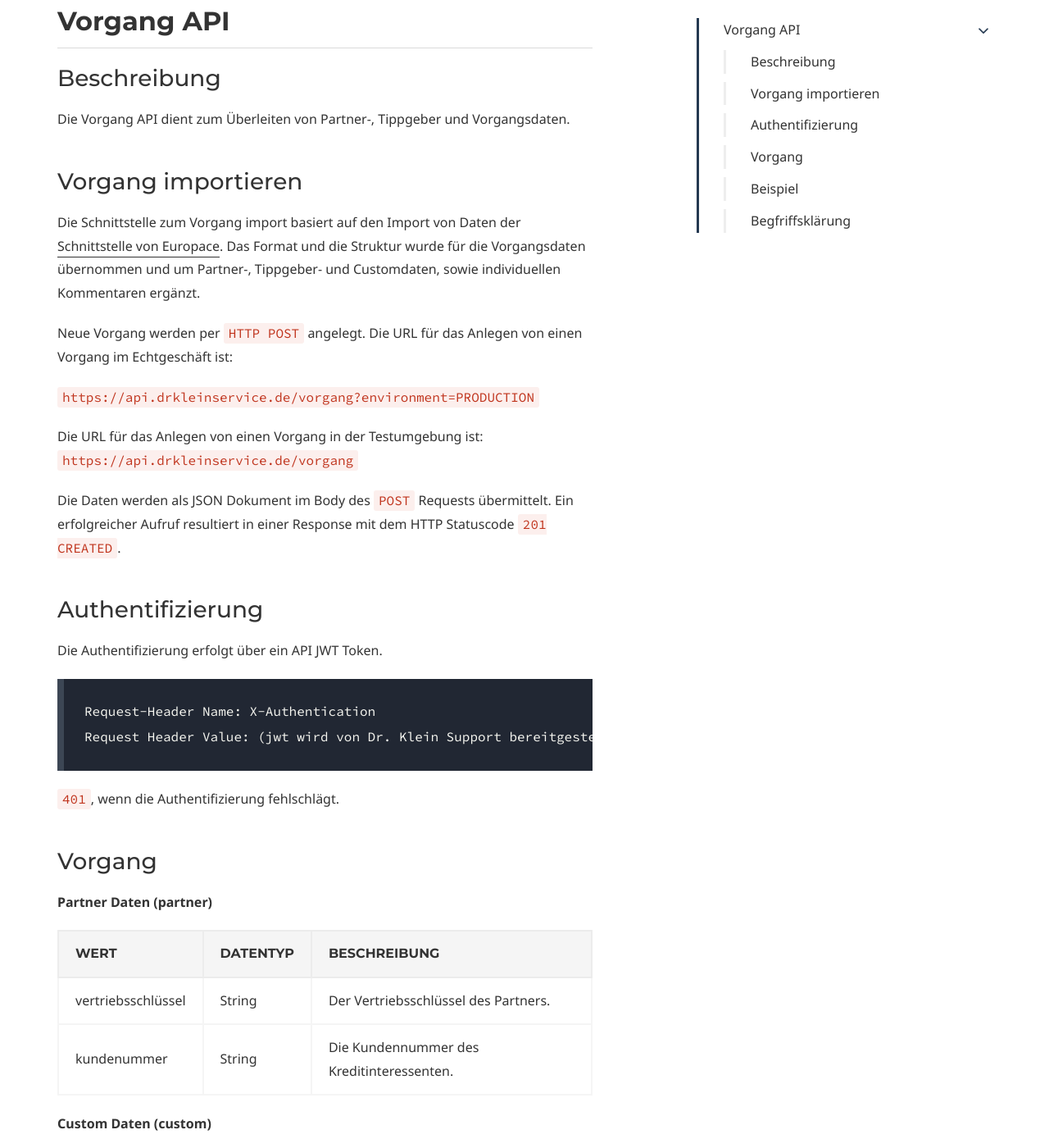
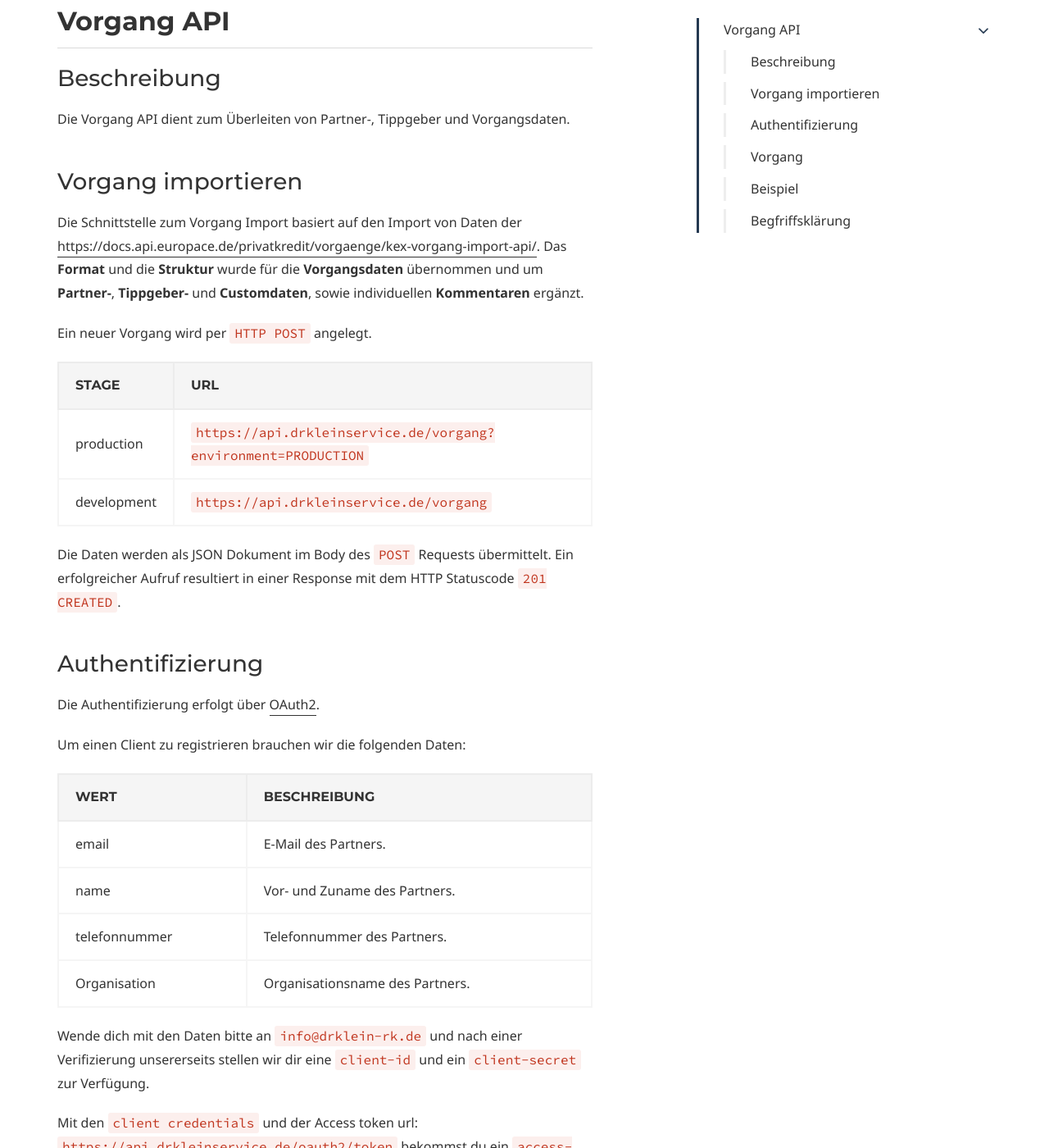
Before and after one commit to drklein-rk/api-drkleinrk, a Jekyll site: the page built from vorgangapi.md, in a window 1280 px wide and 1400 px high, scrolled down 558 px. Shown: the whole window at 82% size. Built offline with Jekyll 4.4.1, drawn with Linux system fonts in a browser that asks for light colours; some web fonts are replaced; some of the changed text lies outside the part shown.

Commit message:
API Dokumentation V1 finalisiert.

````diff
--- a/vorgangapi.md
+++ b/vorgangapi.md
@@ -19,30 +19,54 @@ Die Vorgang API dient zum Überleiten von Partner-, Tippgeber und Vorgangsdaten.
 
 ### Vorgang importieren
 
-Die Schnittstelle zum Vorgang import basiert auf den Import von Daten der [Schnittstelle von Europace](`https://docs.api.europace.de/privatkredit/vorgaenge/kex-vorgang-import-api/`).
-Das Format und die Struktur wurde für die Vorgangsdaten übernommen und um Partner-, Tippgeber- und Customdaten, sowie individuellen Kommentaren ergänzt.
+Die Schnittstelle zum Vorgang Import basiert auf den Import von Daten der <a href="Schnittstelle von Europace" target="_blank">https://docs.api.europace.de/privatkredit/vorgaenge/kex-vorgang-import-api/</a>.
+Das **Format** und die **Struktur** wurde für die **Vorgangsdaten** übernommen und um **Partner-**, **Tippgeber-** und **Customdaten**, sowie individuellen **Kommentaren** ergänzt.
 
-Neue Vorgang werden per `HTTP POST` angelegt. Die URL für das Anlegen von einen Vorgang im Echtgeschäft ist:
+Ein neuer Vorgang wird per `HTTP POST` angelegt.
 
-`https://api.drkleinservice.de/vorgang?environment=PRODUCTION`
+| Stage | Url |
+| :---- | --- |
+| production | `https://api.drkleinservice.de/vorgang?environment=PRODUCTION` |
+| development | `https://api.drkleinservice.de/vorgang` |
 
-Die URL für das Anlegen von einen Vorgang in der Testumgebung ist:
-`https://api.drkleinservice.de/vorgang`
 
 Die Daten werden als JSON Dokument im Body des `POST` Requests übermittelt.
 Ein erfolgreicher Aufruf resultiert in einer Response mit dem HTTP Statuscode `201 CREATED`.
 
 ### Authentifizierung
 
-Die Authentifizierung erfolgt über ein API JWT Token.
+Die Authentifizierung erfolgt über [OAuth2](https://oauth.net/2/).
+
+Um einen Client zu registrieren brauchen wir die folgenden Daten:
+
+| Wert | Beschreibung |
+| :--- | ------------ |
+| email | E-Mail des Partners. |
+| name | Vor- und Zuname des Partners. |
+| telefonnummer | Telefonnummer des Partners. |
+| Organisation | Organisationsname des Partners. |
+
+Wende dich mit den Daten bitte an `info@drklein-rk.de` und nach einer Verifizierung unsererseits stellen wir dir eine `client-id` und ein `client-secret` zur Verfügung.
+
+Mit den `client credentials` und der Access token url: `https://api.drkleinservice.de/oauth2/token` bekommst du ein `access-token`.
+Mit dem `access-token` als Bearer-Token und dem `scope: drkleinrk-api/vorgang:import` in der Anfrage kannst du somit einen Vorgang anlegen.
 
 ```
-Request-Header Name: X-Authentication
-Request Header Value: (jwt wird von Dr. Klein Support bereitgestellt)
+Request-Header Name: Authorization
+Request Header Value: Bearer {jwt}
 ```
 `401`, wenn die Authentifizierung fehlschlägt.
 
 ### Vorgang
+
+**Vorgang Daten**
+
+| Wert | Referenz zur Europace Dokumentation |
+| :--- | :---------------------------------- |
+| antragsteller1 | <a href="Schnittstelle von Europace" target="_blank">https://docs.api.europace.de/privatkredit/vorgaenge/kex-vorgang-import-api/#antragsteller</a> |
+| antragsteller2 | <a href="Schnittstelle von Europace" target="_blank">https://docs.api.europace.de/privatkredit/vorgaenge/kex-vorgang-import-api/#antragsteller</a> |
+| haushalt | <a href="Schnittstelle von Europace" target="_blank">https://docs.api.europace.de/privatkredit/vorgaenge/kex-vorgang-import-api/#haushalt</a> |
+| finanzbedarf | <a href="Schnittstelle von Europace" target="_blank">https://docs.api.europace.de/privatkredit/vorgaenge/kex-vorgang-import-api/#finanzbedarf</a> |
 
 **Partner Daten (partner)**
 
@@ -80,11 +104,11 @@ Request Header Value: (jwt wird von Dr. Klein Support bereitgestellt)
 **Request**
 
 ```text
-Request-Header Name: X-Authentication
-Request Header Value: xxx
+Request-Header Name: Authorization
+Request Header Value: Bearer {jwt}
 
 Request-Header Name: content-type
-Request Header Value: application/json;charset=utf-8
+Request Header Value: application/x-www-form-urlencoded
 
 POST
 https://api.drkleinservice.de/vorgang
@@ -92,19 +116,54 @@ https://api.drkleinservice.de/vorgang
 
 ```json
 {
-  "kundenbetreuer": {
-    "partnerId": "TEST"
-  },
   "antragsteller1": {
     "personendaten": {
       "vorname": "Max",
       "nachname": "Mustermann"
-     }
+     },
+    "wohnsituation": {
+      "anschrift": {
+        "strasse": "Musterstraße.",
+        "hausnummer": "41a",
+        "plz": "10713",
+        "ort": "Berlin",
+        "wohnhaftSeit": "2016-01-01"
+      },
+      "anzahlPersonenImHaushalt": 1,
+      "wohnart": "ZUR_MIETE"
+    }
+  },
+  "haushalt": {
+    "kontoverbindung": {
+      "iban": "DE98600100700160451700",
+      "gehoertZuAntragsteller": "ANTRAGSTELLER_1"
+    },
+    "ausgaben": {
+      "privateKrankenversicherungen": [
+        {
+          "betragMonatlich": 200.01,
+          "gehoertZuAntragsteller": "ANTRAGSTELLER_1"
+        }
+      ],
+      "mietausgaben": [
+        {
+          "betragMonatlich": 200.01,
+          "gehoertZuAntragsteller": "ANTRAGSTELLER_1"
+        }
+      ]
+    }
+  },
+  "finanzbedarf": {
+    "finanzierungszweck": "FREIE_VERWENDUNG",
+    "finanzierungswunsch": {
+      "kreditbetrag": 10000,
+      "laufzeitInMonaten": 24,
+      "ratenzahlungstermin": "MONATSENDE"
+    }
   },
   "partner": {
-    "vertriebsschluessel": "KOOPERATION_MIT_DRKLEIN",
-    "kundennummer": "143251ab",
-    "filialId": "123456"
+    "vertriebsschluessel": "KOOPERATION_MIT_DRKLEIN-RK",
+    "kundennummer": "143251ab"
   },
   "tippgeber": {
     "externeMitarbeiternummer": "078181726-121",
@@ -127,23 +190,22 @@ https://api.drkleinservice.de/vorgang
 **Response**
 ```json
 {
-  "vorgangUuid": "6e8627d4-1512-11eb-adc1-0242ac120002",
-  "crmKennung": "DK-AB1267",
+  "drkleinrkVorgangsnummer": "6e8627d4-1512-11eb-adc1-0242ac120002",
+  "europaceVorgangsnummer": "AB1234",
+  "crmKennung": "DKR-AB1267",
   "messages": []
 }
 ```
 
 | Wert | Datentyp | Beschreibung |
 | :--- | :------- | :----------- |
-| vorgangUuid | [String] | Uuid zum importierten Vorgang. |
-| crmKennung | [String] | Kennung für den Vorgang im Prozess. |
+| drkleinrkVorgangsnummer | [String] | Vorgangsnummer von der Dr. Klein RK GmbH zum neuen Vorgang. |
+| crmKennung | [String] | Kennung für den Finanzierungsberater im Prozess. |
+| europaceVorgangsnummer | [String] | Vorgangsnummer von Kreditsmart zum neuen Vorgang. |
 
-Der Bereich `kundenbetreuer` und `antragsteller1` ist genauso wie die [API von Europace](`https://docs.api.europace.de/privatkredit/vorgaenge/kex-vorgang-import-api/`)  aufgebaut. Neu ist der `tippgeber`, `data` und `kommentare` Bereich.
-
-Die Daten vom `kundenbetreuer` und vom `antragsteller1` werden
-über die von Europace bereitgestellte API [KEX Vorgang Import API](`https://docs.api.europace.de/privatkredit/vorgaenge/kex-vorgang-import-api/`) an Kreditsmart übergeben.
-Die `tippgeber` Daten werden für die Partnererstellung im Partnermanagment verwendet und die `kommentare`, um in der Ereignislasche von Kreditsmart den Finanzierungsberater weitere Informationen anzuzeigen.
-
+Die Daten zum Antragsteller, zum Haushalt und zum Finanzierungsbedarf werden
+über die von Europace bereitgestellte API <a href="KEX Vorgang Import API" target="_blank">https://docs.api.europace.de/privatkredit/vorgaenge/kex-vorgang-import-api/</a>. an Kreditsmart übergeben.
+Die Daten zum Tippgeber werden für die Partnererstellung im Partnermanagment verwendet und die Daten zu den Kommentaren, um in der Ereignislasche von Kreditsmart den Finanzierungsberater weitere Informationen anzuzeigen.
 
 ### Begfriffsklärung
 
````
Also changed, not shown: other parts of vorgangapi.md (+4 -0 lines), index.md (+0 -4 lines).
